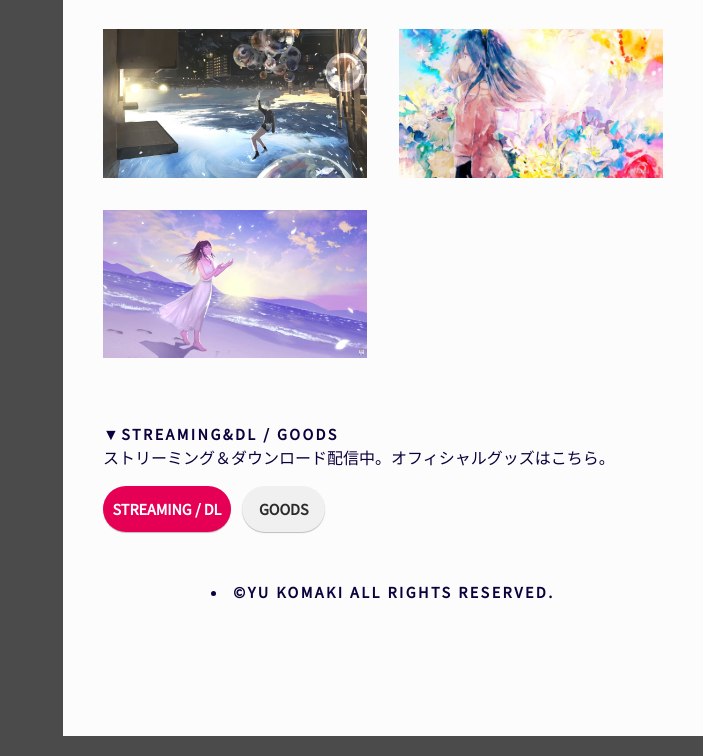
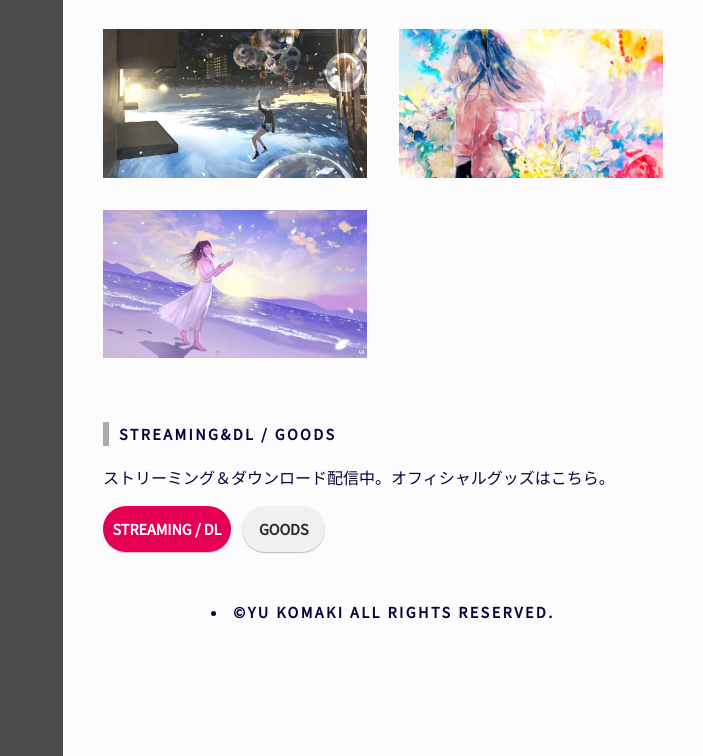
Before and after one commit to yukomakigg/0820, a plain HTML site: page index.html in a window 1280 px wide. Shown: the part 1604-2360 px from the top of the page, without its empty margins (577-1280 px from the left). Drawn offline with Linux system fonts and the light colour scheme.

Commit message:
Update index.html

```diff
--- a/index.html
+++ b/index.html
@@ -177,10 +177,9 @@ YouTubeのチャンネル登録者数は2021年11月時点で10,000人を突破
 			</div>
 
 
-
-			<h2>
-				▼Streaming&amp;DL / GOODS
-			</h2>
+					<section class="container py-5" id="sec1">
+				<div class="mb-3">
+					<h2 class="heading d-inline-block mr-2">Streaming&amp;DL / GOODS</h2><br>
 
 			<p>
 				ストリーミング＆ダウンロード配信中。オフィシャルグッズはこちら。
```
